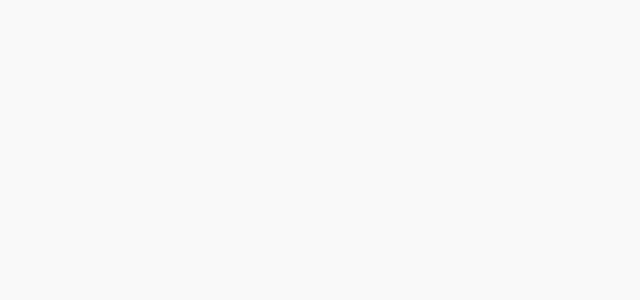
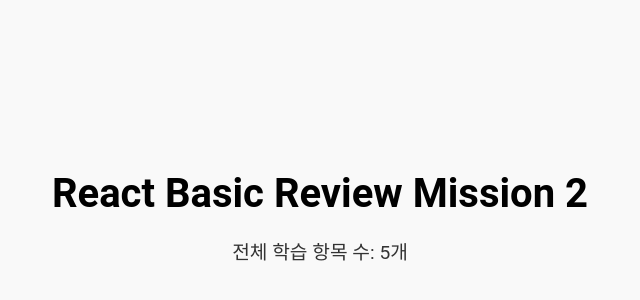
Before and after one commit to chittybb1357-commits/sandbox_info_2, a React (Vite) app: page / in a window 1280 px wide. Shown: the part 206-506 px from the top of the page, without its empty margins (320-960 px from the left). Built offline with nearby package versions, Linux system fonts and the light colour scheme.

Commit message:
Implement App component to display React review mission and item count

```diff
--- a/src/App.jsx
+++ b/src/App.jsx
@@ -1,7 +1,18 @@
 import "./App.css";
+import reactData from "./data/data.json";
+
+console.log(reactData);
+
+const rd = reactData;
 
 function App() {
-  return <></>;
+  return (
+    <div className="App">
+      <h1>React Basic Review Mission 2</h1>
+
+      <p>전체 학습 항목 수: {rd.length}개</p>
+    </div>
+  );
 }
 
 export default App;
```
